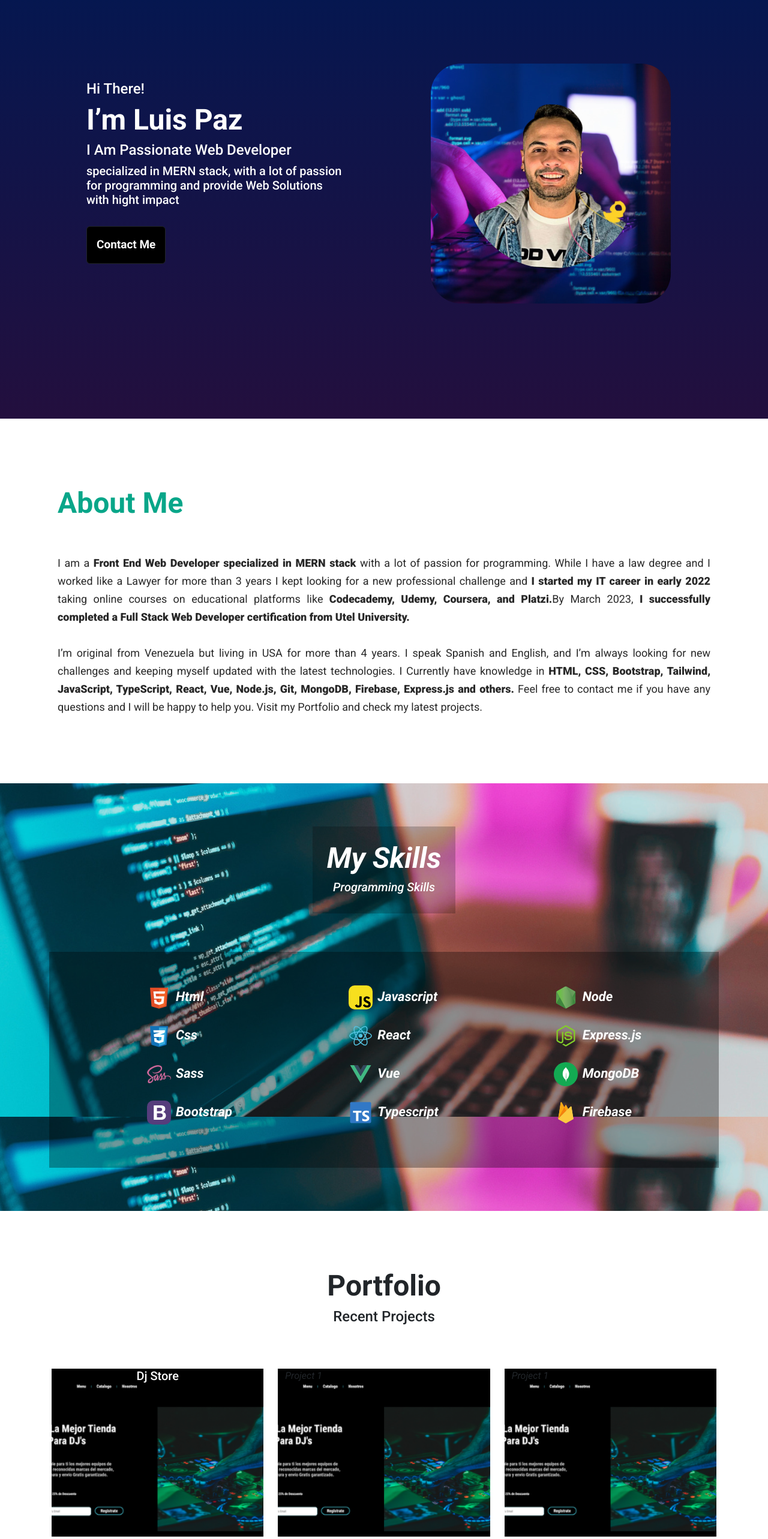
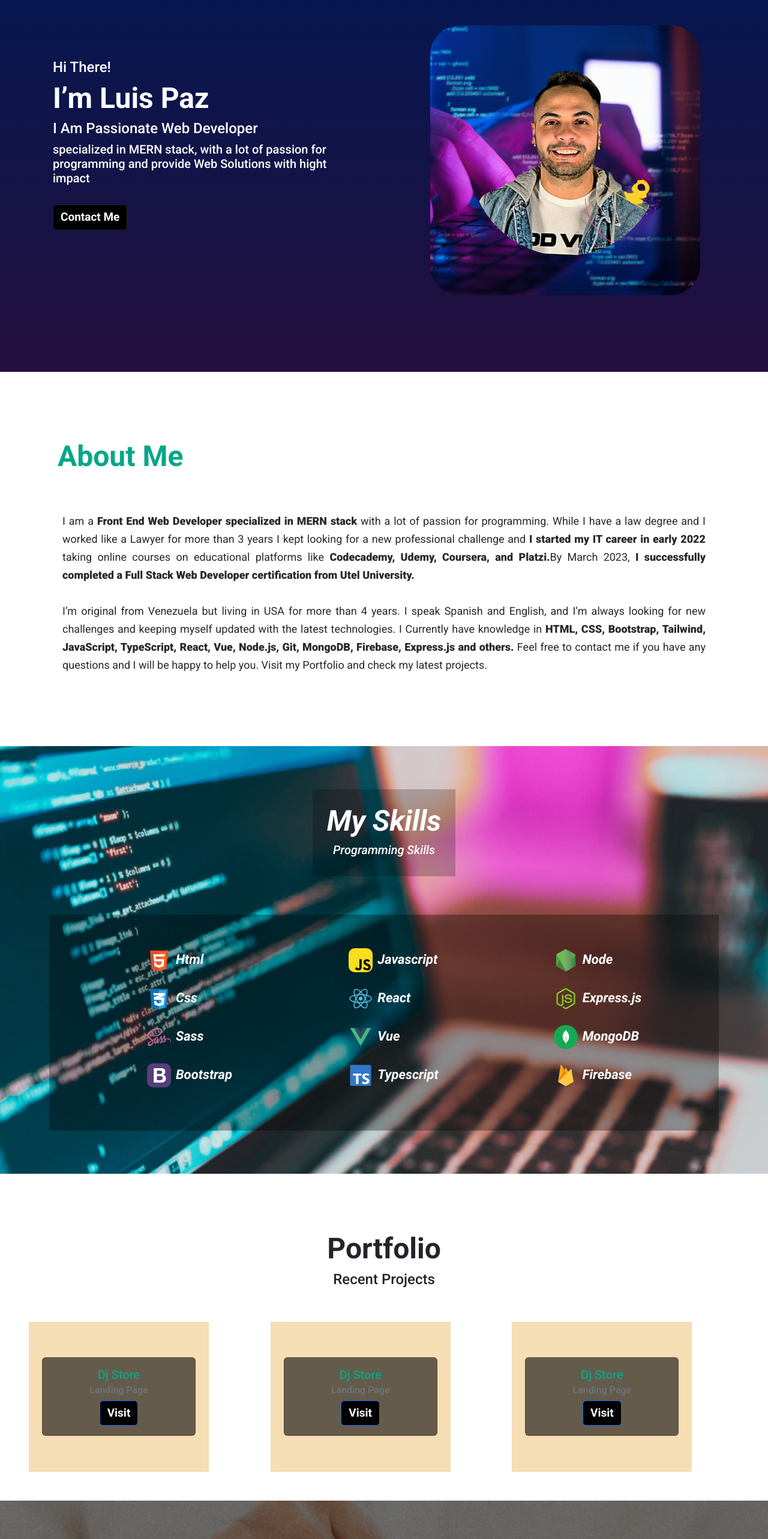
Before and after one commit to LuisPazDev/portfolio, a React (Create React App) app: page / in a window 1280 px wide. Shown: the part 180-2746 px from the top of the page at 60% size. Built offline with nearby package versions, Linux system fonts and the light colour scheme.

Commit message:
adding modals

```diff
--- a/src/components/About.jsx
+++ b/src/components/About.jsx
@@ -6,7 +6,7 @@ export const About = () => {
     return (
         <Container fluid id='about' className='container-about p-5 mt-3 mb-5'>
             <h1 className='about-title p-5'>About Me</h1>
-            <div className='ms-5 me-5'>
+            <div className='ms-5 me-5 p-2'>
                 <p className='about-text'>
                     I am a{" "}
                     <strong>
--- a/src/components/Header.jsx
+++ b/src/components/Header.jsx
@@ -6,8 +6,8 @@ import "../styles/Header.css"
 export const Header = () => {
     return (
         <Container fluid id='home' className='container-header p-5'>
-            <Row className='mt-5 mb-5 p-5'>
-                <Col className='mt-1'>
+            <Row className='mt-5 mb-5'>
+                <Col className='mt-3'>
                     <HeaderText />
                 </Col>
                 <Col>
--- a/src/components/HeaderImg.jsx
+++ b/src/components/HeaderImg.jsx
@@ -4,7 +4,7 @@ import luisimg from "../assets/luispazdevmain.png"
 
 export const HeaderImg = () => {
     return (
-        <Container className='container-headerimg p-5'>
+        <Container className='container-headerimg mt-3 mb-3 p-3'>
             <div className='container-img'>
                 <img src={luisimg} alt='luispazdev' className='img-header' />
             </div>
--- a/src/components/HeaderText.jsx
+++ b/src/components/HeaderText.jsx
@@ -3,8 +3,8 @@ import { Button, Container } from "react-bootstrap"
 
 export const HeaderText = () => {
     return (
-        <Container className='container-headertext p-5 mt-4'>
-            <div className='container-text'>
+        <Container className='container-headertex mt-3 mb-3 p-4'>
+            <div className='container-text mt-3 p-3'>
                 <h4>Hi There!</h4>
                 <h1>I’m Luis Paz</h1>
                 <h4>I Am Passionate Web Developer </h4>
@@ -12,7 +12,7 @@ export const HeaderText = () => {
                     specialized in MERN stack, with a lot of passion for
                     programming and provide Web Solutions with hight impact
                 </h5>
-                <Button className='btn mt-4 p-3' variant='dark' href='#contact'>
+                <Button className='btn mt-4' variant='dark' href='#contact'>
                     Contact Me
                 </Button>
             </div>
--- a/src/components/Portfolio.jsx
+++ b/src/components/Portfolio.jsx
@@ -1,6 +1,6 @@
-import React from "react"
 import { Col, Container, Row } from "react-bootstrap"
 import "../styles/Portfolio.css"
+import { ProjectCard } from "./ProjectCard"
 
 export const Portfolio = () => {
     return (
@@ -11,25 +11,17 @@ export const Portfolio = () => {
                     <h4>Recent Projects</h4>
                 </Col>
             </Row>
-            <Container className='mt-5 mb-5'>
-                <Row className='p-3'>
-                    <Col className='portfolio-project1 text-center'>
-                        <div className='portfolio-project-text'>
-                            <h5>Dj Store</h5>
-                        </div>
-                    </Col>
-                    <Col className='portfolio-project2 ms-4'>
-                        <div>
-                            <i>Project 1</i>
-                        </div>
-                    </Col>
-                    <Col className='portfolio-project3 ms-4'>
-                        <div>
-                            <i>Project 1</i>
-                        </div>
-                    </Col>
-                </Row>
-            </Container>
+            <Row>
+                <Col>
+                    <ProjectCard />
+                </Col>
+                <Col>
+                    <ProjectCard />
+                </Col>
+                <Col>
+                    <ProjectCard />
+                </Col>
+            </Row>
         </Container>
     )
 }
--- /dev/null
+++ b/src/components/ProjectCard.jsx
@@ -0,0 +1,15 @@
+import { useState } from "react"
+import { ProjectModal } from "./ProjectModal"
+
+export const ProjectCard = () => {
+    const [show, setShow] = useState(false)
+
+    return (
+        <div
+            className='container-portfolio-project1'
+            onMouseEnter={() => setShow(true)}
+            onMouseLeave={() => setShow(false)}>
+            {!show && <ProjectModal />}
+        </div>
+    )
+}
--- /dev/null
+++ b/src/components/ProjectModal.jsx
@@ -0,0 +1,23 @@
+import Card from "react-bootstrap/Card"
+import Button from "react-bootstrap/Button"
+import "../styles/Portfolio.css"
+
+export const ProjectModal = () => {
+    return (
+        <Card
+            className='card-project-modal text-center ms-auto me-auto '
+            style={{ width: "16rem" }}>
+            <Card.Body>
+                <Card.Title> Dj Store </Card.Title>
+                <Card.Subtitle className='mb-2 text-muted'>
+                    Landing Page
+                </Card.Subtitle>
+                <Button>
+                    <a href='' target='_blank' rel='noreferrer'>
+                        Visit
+                    </a>
+                </Button>
+            </Card.Body>
+        </Card>
+    )
+}
--- a/src/styles/App.css
+++ b/src/styles/App.css
@@ -1,5 +1,10 @@
 body {
     font-family: "Roboto", sans-serif;
+}
+
+a {
+    color: white;
+    text-decoration: none;
 }
 
 h1 {
--- a/src/styles/Portfolio.css
+++ b/src/styles/Portfolio.css
@@ -1,27 +1,16 @@
-.portfolio-project1 {
-    background: url(../assets/djstore.png);
-    background-size: cover;
-    background-position: center;
-    width: 350px;
-    height: 280px;
-}
-
-.portfolio-project2 {
-    background: url(../assets/djstore.png);
-    background-size: cover;
-    background-position: center;
-    width: 350px;
-    height: 280px;
-}
-
-.portfolio-project3 {
-    background: url(../assets/djstore.png);
-    background-size: cover;
-    background-position: center;
-    width: 350px;
-    height: 280px;
+.container-portfolio-project1 {
+    background-color: wheat;
+    width: 300px;
+    height: 250px;
+    display: flex;
+    align-items: center;
 }
 
 .portfolio-project-text {
     color: #fff;
 }
+
+.card-project-modal {
+    background: rgba(0, 0, 0, 0.589);
+    color: #08a689;
+}
```
Also changed, not shown: src/assets/luispazdevmain.png, src/assets/skillsbg.png.
